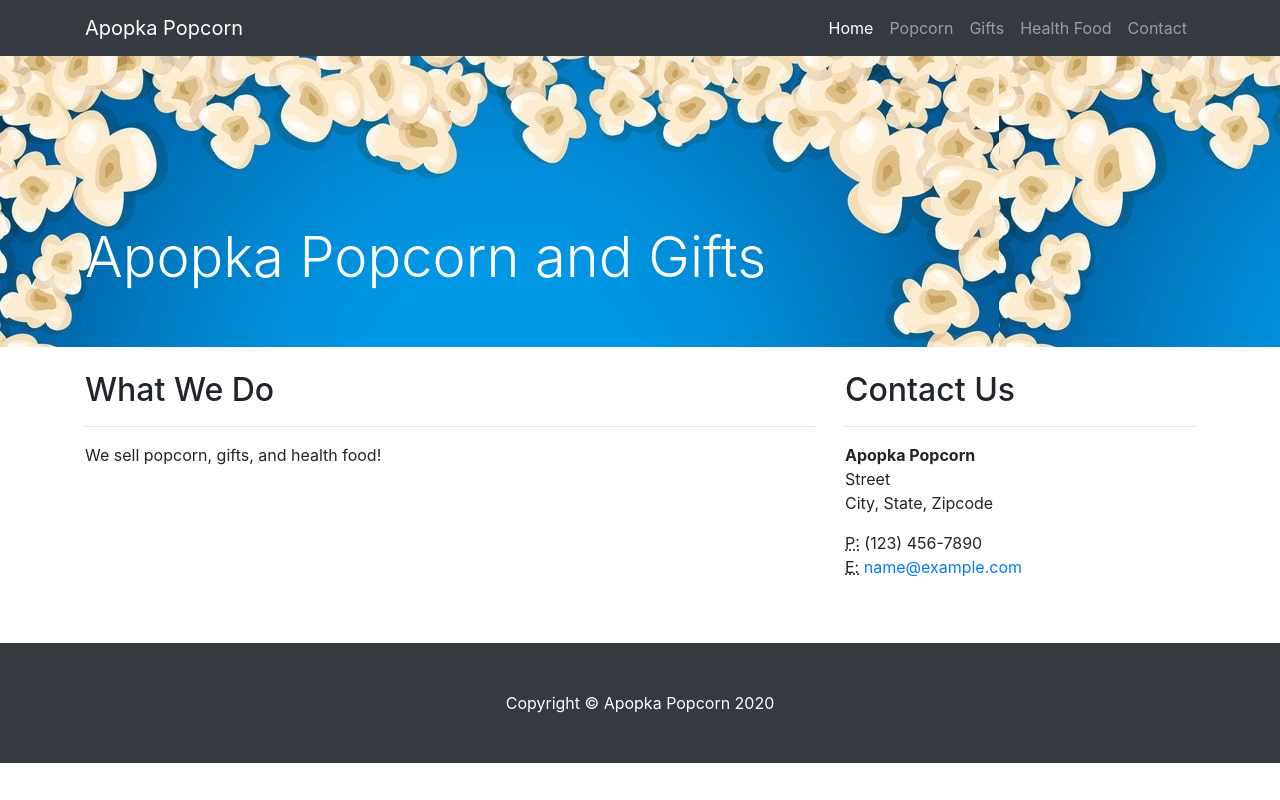
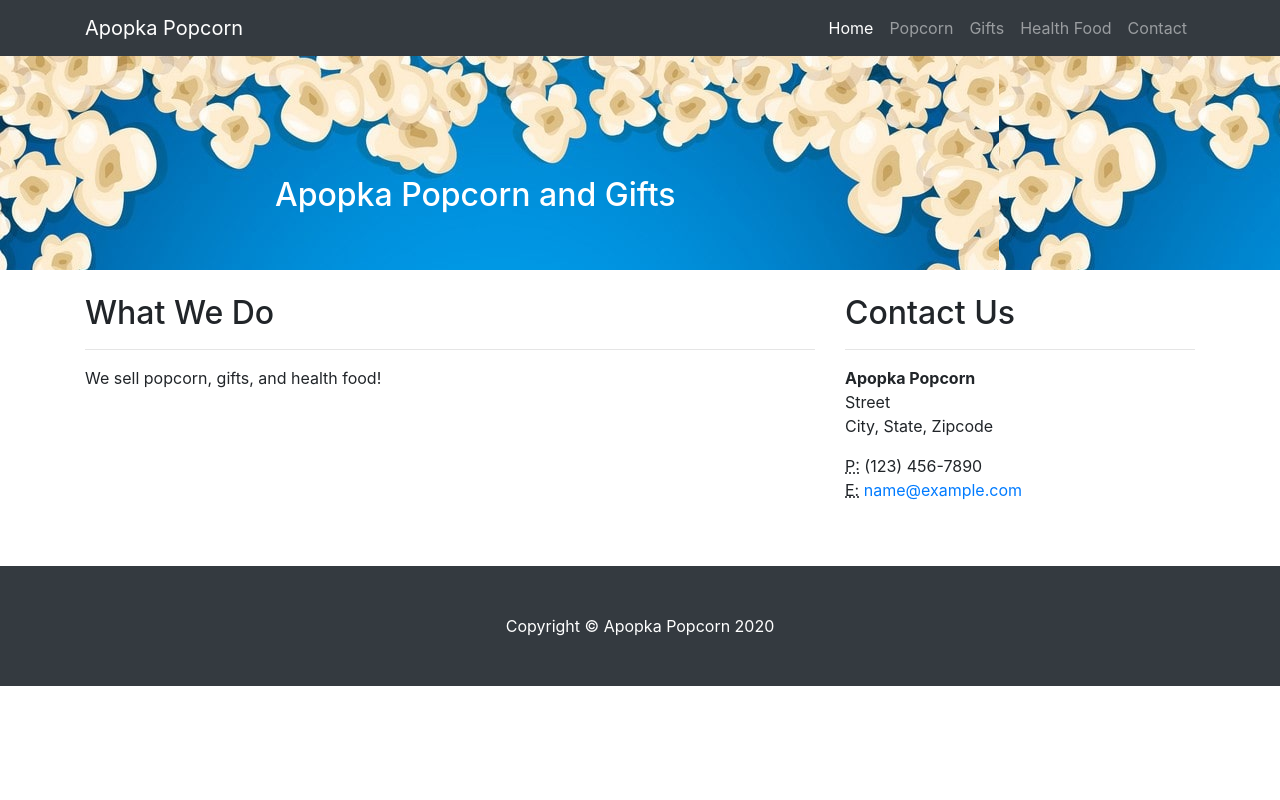
Before and after one commit to Jonbat/apopkaPopcorn, a website: page index.html in a window 1280 px wide. Drawn offline with Linux system fonts and the light colour scheme.

Commit message:
Title spacing fix

```diff
--- a/index.html
+++ b/index.html
@@ -56,9 +56,11 @@
     <div style="background-image: url('densePopcorn.jpg');">
     <div class="container h-100">
       <div class="row h-100 align-items-center">
-        <div class="col-lg-12">
+        <div class="col-4 col-sm-2">
+        </div>
+        <div class="col-4 col-sm-6">
           <br><br><br><br><br>
-          <h1 class="display-4 text-white mt-5 mb-2">Apopka Popcorn and Gifts</h1>
+          <h2 class="text-white">Apopka Popcorn and Gifts</h2>
           <br><br>
           <!-- <p class="lead mb-5 text-white-50">Welcome to Apopka Popcorn!</p> -->
         </div>
```
